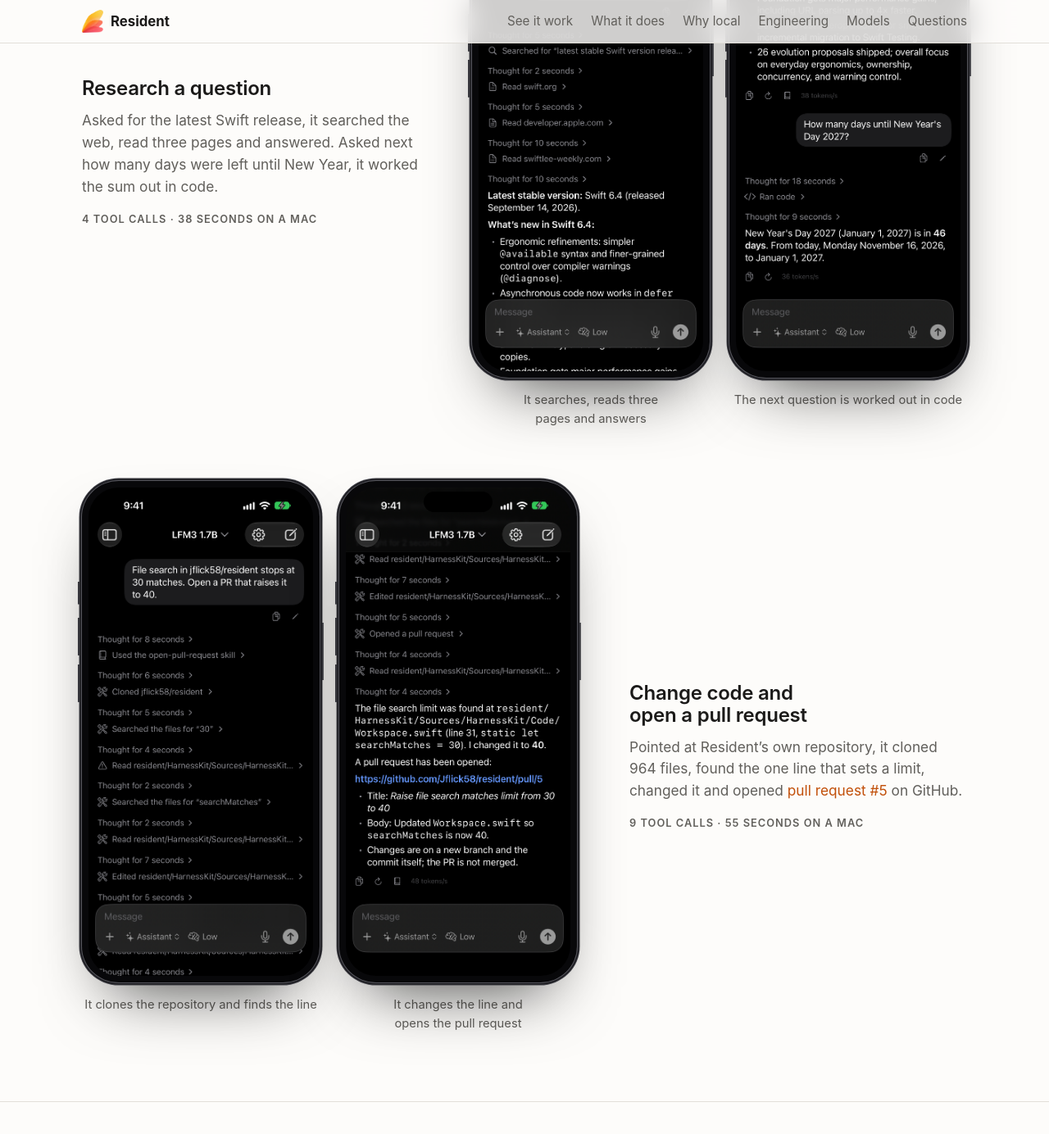
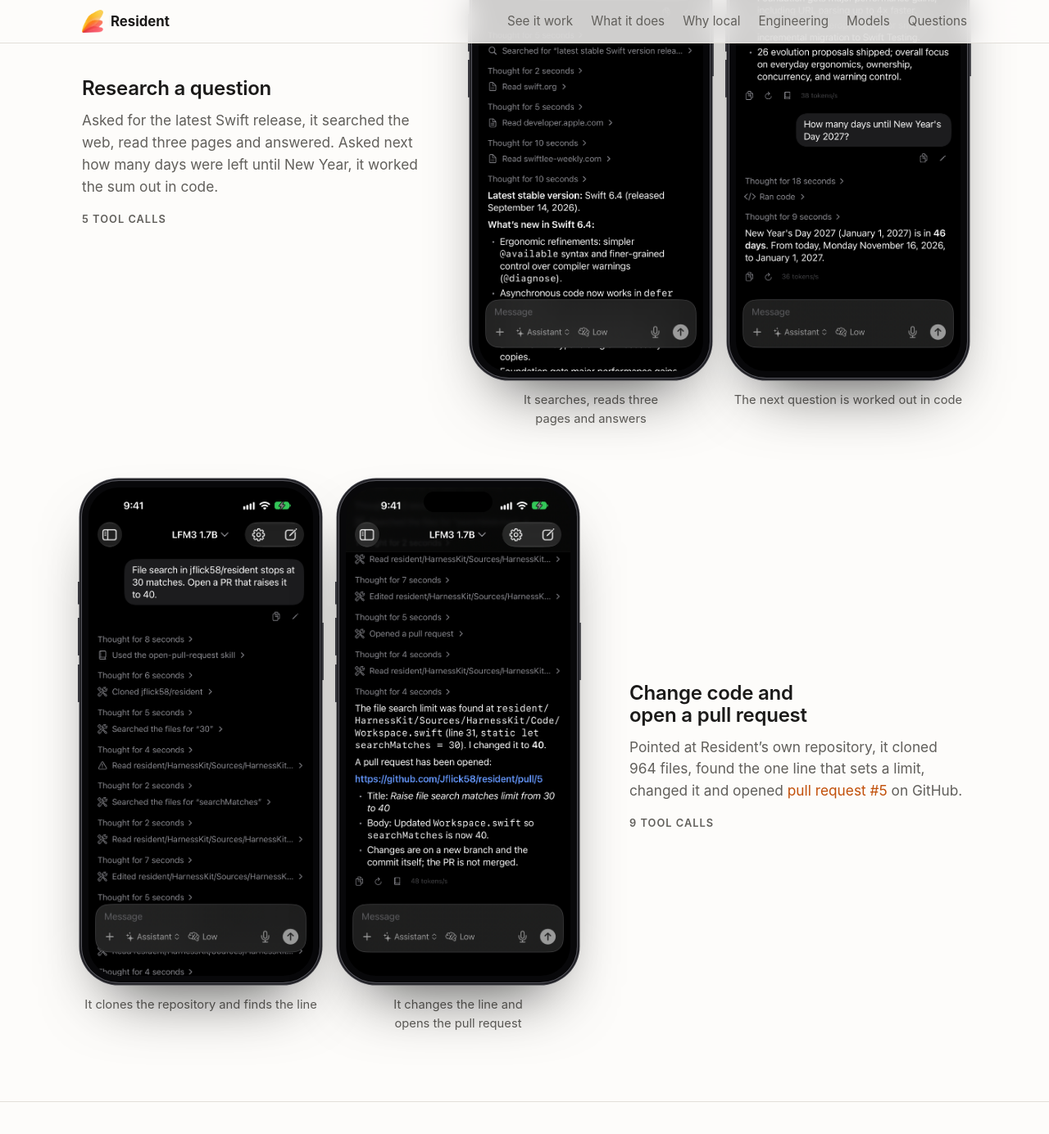
Before and after one commit to Jflick58/resident, a Jekyll site: the page built from site/index.html, in a window 1280 px wide and 1400 px high, scrolled down 1295 px. Shown: the top 1384 px of the window at 82% size. Built offline with Jekyll 4.4.1, drawn with Linux system fonts in a browser that asks for light colours.

Commit message:
The website gives tool-call counts for its use cases, without timings
Asked for: the seconds went, since they were measured on a Mac and the page
no longer says so. The research case now counts the whole chat shown, five
calls with the one that ran code.

Co-Authored-By: Claude Fable 5.2 <noreply@anthropic.com>
Claude-Session: https://claude.ai/code/session_01ARcpcVKaBmAKVTxiuiqyEG

```diff
--- a/site/index.html
+++ b/site/index.html
@@ -67,7 +67,7 @@ questions:
         Asked for the latest Swift release, it searched the web, read three pages and answered.
         Asked next how many days were left until New Year, it worked the sum out in code.
       </p>
-      <p class="meta">4 tool calls · 38 seconds on a Mac</p>
+      <p class="meta">5 tool calls</p>
     </div>
     <div class="pair">
       <figure class="shot">
@@ -89,7 +89,7 @@ questions:
         limit, changed it and opened
         <a href="https://github.com/jflick58/resident/pull/5">pull request #5</a> on GitHub.
       </p>
-      <p class="meta">9 tool calls · 55 seconds on a Mac</p>
+      <p class="meta">9 tool calls</p>
     </div>
     <div class="pair">
       <figure class="shot">
```
Also changed, not shown: site/README.md.
